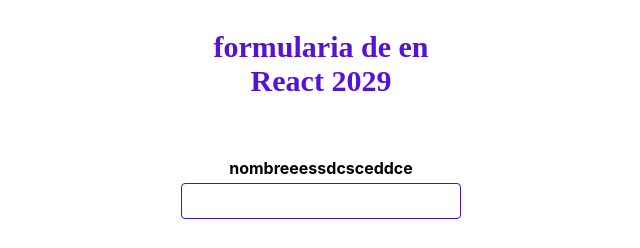
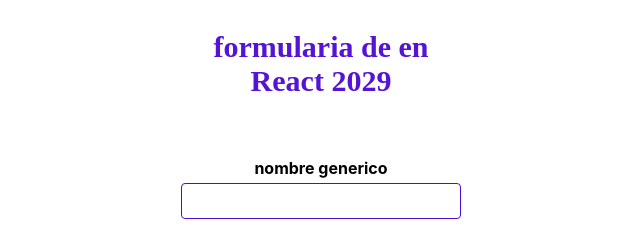
Before and after one commit to JorgeHaro/formulario-react, a React (Create React App) app: page / in a window 1280 px wide. Shown: the top 248 px of the page, without its empty margins (319-959 px from the left). Built offline with nearby package versions, Linux system fonts and the light colour scheme.

Commit message:
jenkins com

```diff
--- a/src/App.js
+++ b/src/App.js
@@ -25,7 +25,7 @@
   return (
     <div className="App">
       <Titulo label="formularia de en React 2029" />
-      <Campo label="nombreeessdcsceddce" onChange={(valor) => handleChange('nombres', valor)} />
+      <Campo label="nombre generico" onChange={(valor) => handleChange('nombres', valor)} />
       <Campo label="apellidos" onChange={(valor) => handleChange('apellidos', valor)} />
       <Campo label="Tipo de documento" onChange={(valor) => handleChange('tipoDocumento', valor)} />
       <Campo label="Nro. de docmentosss" onChange={(valor) => handleChange('nroDocumento', valor)} />
```
